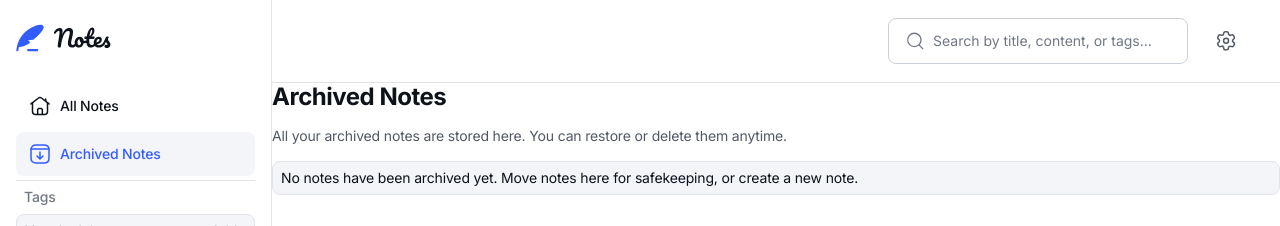
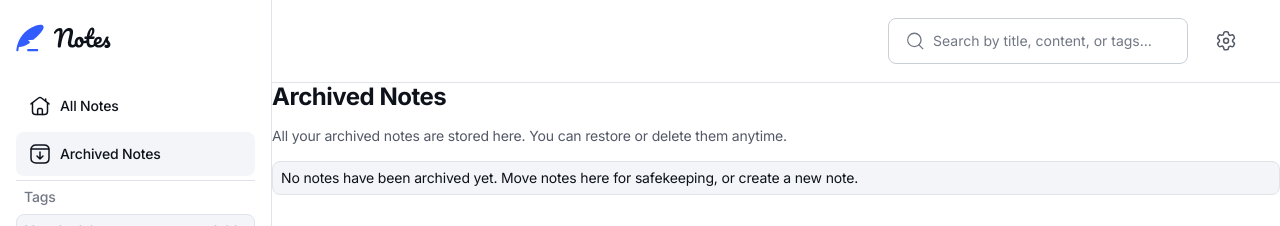
Before and after one commit to vicaleksa/note-taking-web-app, a React app: page /archive in a window 1280 px wide. Shown: the top 226 px of the page. Built offline with nearby package versions, Linux system fonts and the light colour scheme.

Commit message:
add hover state for navigation links

```diff
--- a/src/components/Navigation/NavigationLink/style.module.css
+++ b/src/components/Navigation/NavigationLink/style.module.css
@@ -23,10 +23,6 @@
     letter-spacing: var(--letter-spacing-preset6);
 }
 
-.linkContainerActive .text {
-    color: var(--color-text-accent);
-}
-
 @media (width >= 48rem) {
     .linkContainer {
         gap: var(--spacing-050);
@@ -38,6 +34,11 @@
 }
 
 @media (width >= 64rem) {
+    .navbarItem:hover {
+        background-color: var(--color-bg-secondary);
+        border-radius: var(--radius-8);
+    }
+
     .linkContainer {
         flex-direction: row;
         flex-grow: 0;
@@ -50,7 +51,7 @@
 
     .linkContainerActive {
         background-color: var(--color-bg-secondary);
-        color: var(--color-text-accent);
+        cursor: default;
     }
 
     .text {
--- a/src/components/TagsList/style.module.css
+++ b/src/components/TagsList/style.module.css
@@ -28,6 +28,11 @@
         margin-bottom: var(--spacing-050);
     }
 
+    .tagContainer:hover {
+        background-color: var(--color-bg-secondary);
+        border-radius: var(--radius-8);
+    }
+
     .icon {
         color: var(--color-icon-primary);
     }
@@ -39,16 +44,8 @@
 
     .tagContainerActive {
         background-color: var(--color-bg-secondary);
-        color: var(--color-text-accent);
         border-radius: var(--radius-8);
-    }
-
-    .tagContainerActive .tagTitle {
-        color: var(--color-text-accent);
-    }
-
-    .tagContainerActive .icon {
-        color: var(--color-text-accent);
+        cursor: default;
     }
 
     .divider {
```
